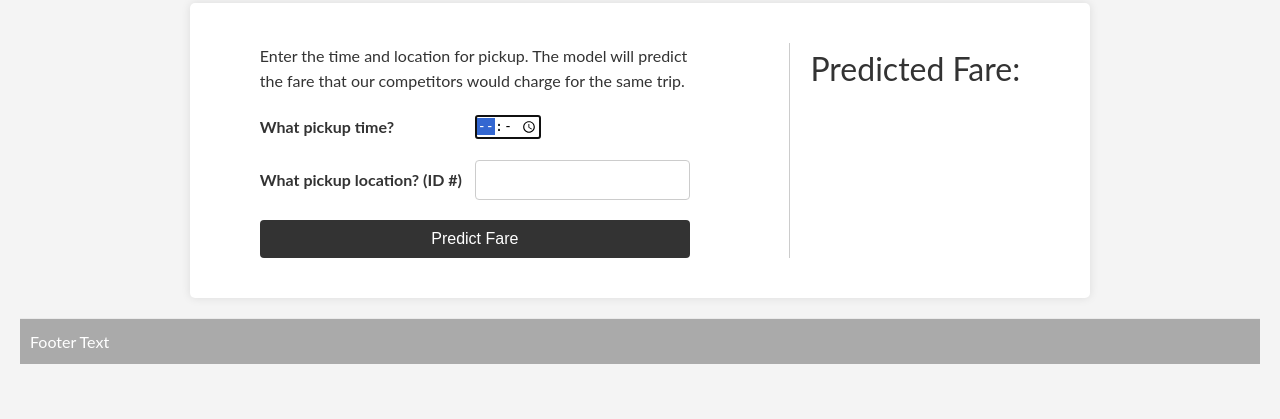
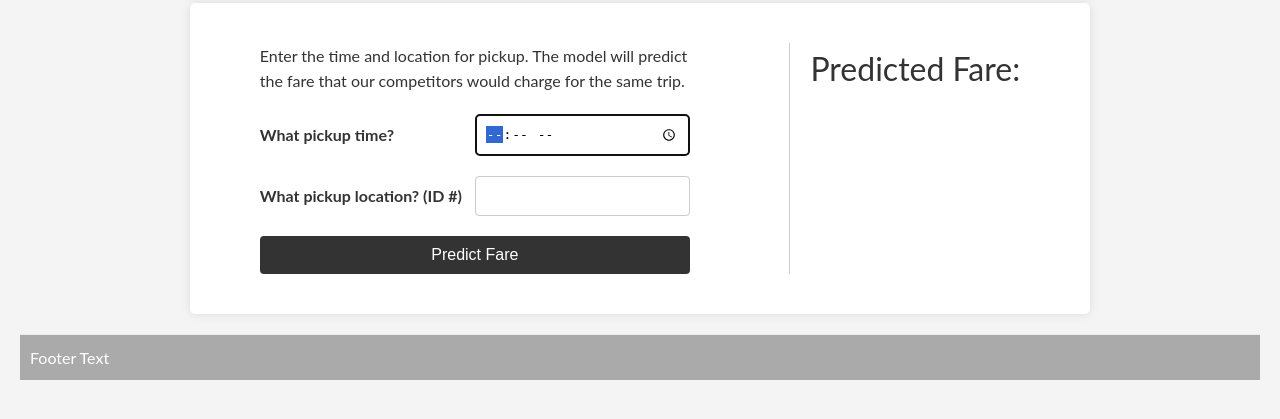
Before and after one commit to mdlarson/Taxi-Fare-Prediction-C964, a Flask app: page / in a window 1280 px wide. Shown: the part 168-587 px from the top of the page. Run offline with Flask 3, Linux system fonts and the light colour scheme; parts of the project's set-up code (start-up, migrations or seed data) failed here and were passed over.

Commit message:
Style time inputs on form

```diff
--- a/static/style.css
+++ b/static/style.css
@@ -98,6 +98,14 @@ input[type="number"] {
     flex: 1;
 }
 
+input[type="time"] {
+    padding: 10px;
+    border: 1px solid #ccc;
+    border-radius: 4px;
+    font-size: 1em;
+    flex: 1;
+}
+
 /* Button styling */
 button {
     padding: 10px 20px;
```
